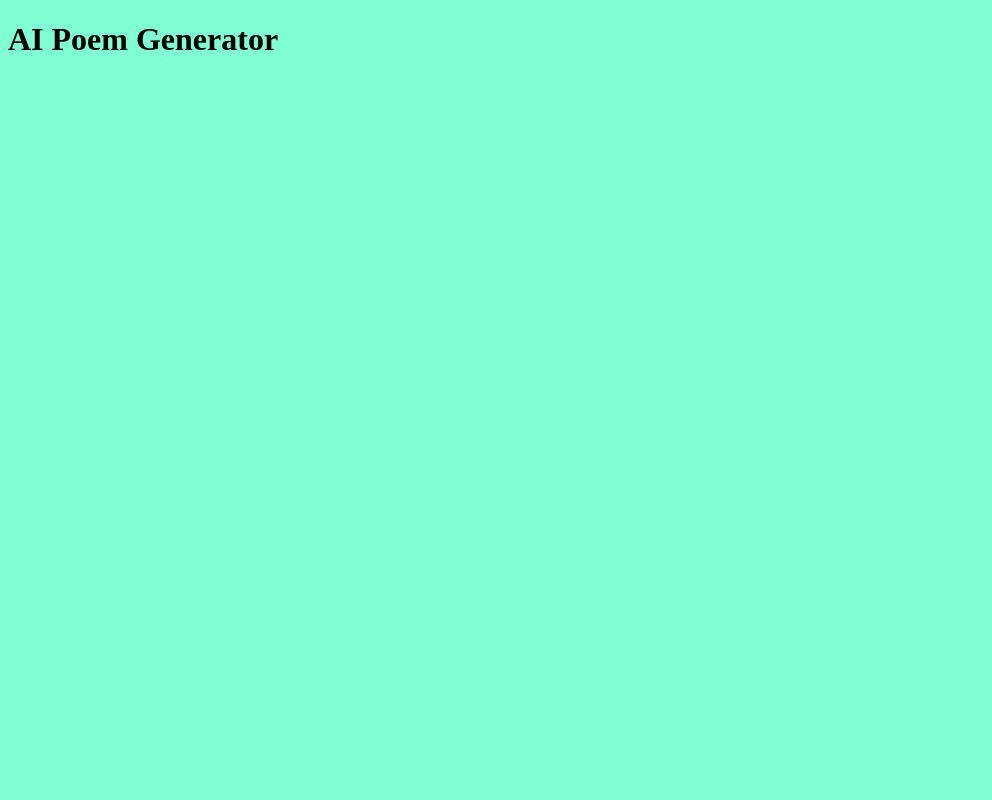
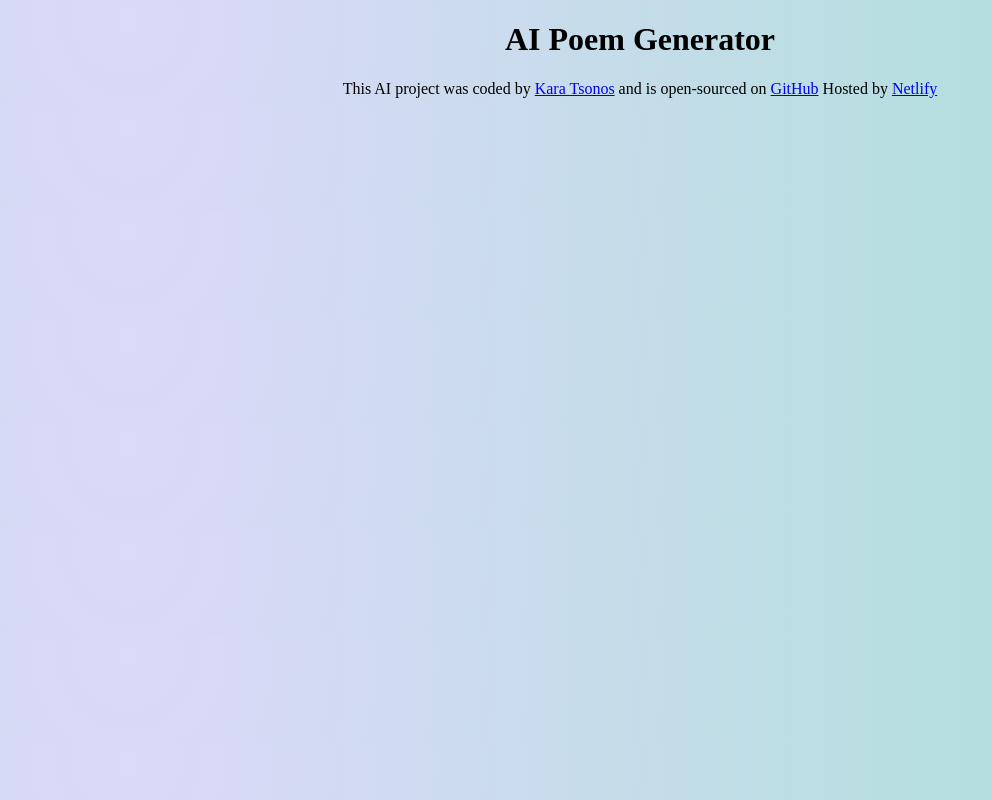
Before and after one commit to kazspace/AI-generator, a plain HTML site: page index.html in a window 1280 px wide. Shown: the whole page, without its empty margins (0-992 px from the left). Drawn offline with Linux system fonts and the light colour scheme.

Commit message:
footer and background adjustment

```diff
--- a/index.html
+++ b/index.html
@@ -9,6 +9,18 @@
   <body>
     <h1>AI Poem Generator</h1>
 
+    <footer>
+      This AI project was coded by
+      <a href="https://github.com/kazspace" target="_blank">Kara Tsonos</a> and
+      is open-sourced on
+      <a href="https://github.com/kazspace/AI-generator" target="_blank"
+        >GitHub</a
+      >
+      Hosted by
+      <a href="https://deluxe-medovik-56056d.netlify.app/" target="_blank"
+        >Netlify</a
+      >
+    </footer>
     <script src="script.js"></script>
   </body>
 </html>
--- a/stye.css
+++ b/stye.css
@@ -1,3 +1,8 @@
 body {
-  background-color: aquamarine;
+  background: radial-gradient(
+    circle at 10% 20%,
+    rgb(220, 217, 249) 0%,
+    rgb(172, 224, 217) 89.8%
+  );
+  text-align: center;
 }
```
